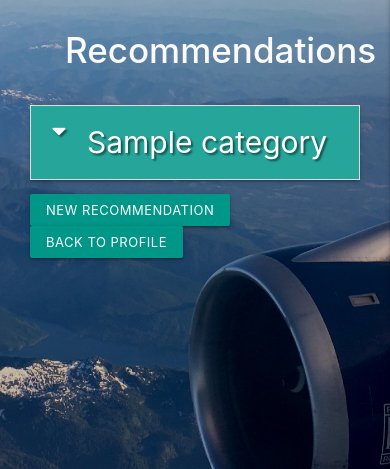
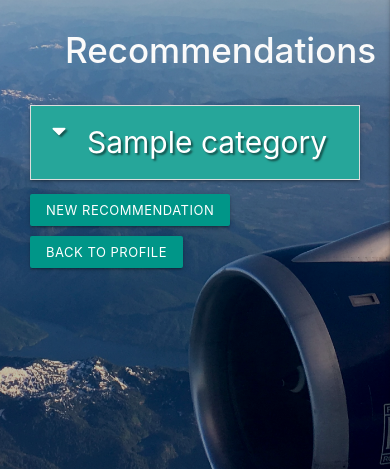
Before and after one commit to sian504/jetsetters-journal, a Flask app: page /city/1 in a window 390 px wide. Shown: the part 302-771 px from the top of the page. Run offline with Flask 2, Linux system fonts and the light colour scheme; a database or web service that is not in the repository returns one stand-in record (values such as "Sample title"); some libraries are stand-ins or nearby versions.

Commit message:
Added margin to buttons on view recs for smaller screens

```diff
--- a/static/css/style.css
+++ b/static/css/style.css
@@ -159,4 +159,7 @@ nav .right > li > a {
     .view-heading {
         font-size: 35px;
     }
+    .waves-effect {
+        margin-bottom: 10px;
+    }
 }
```
